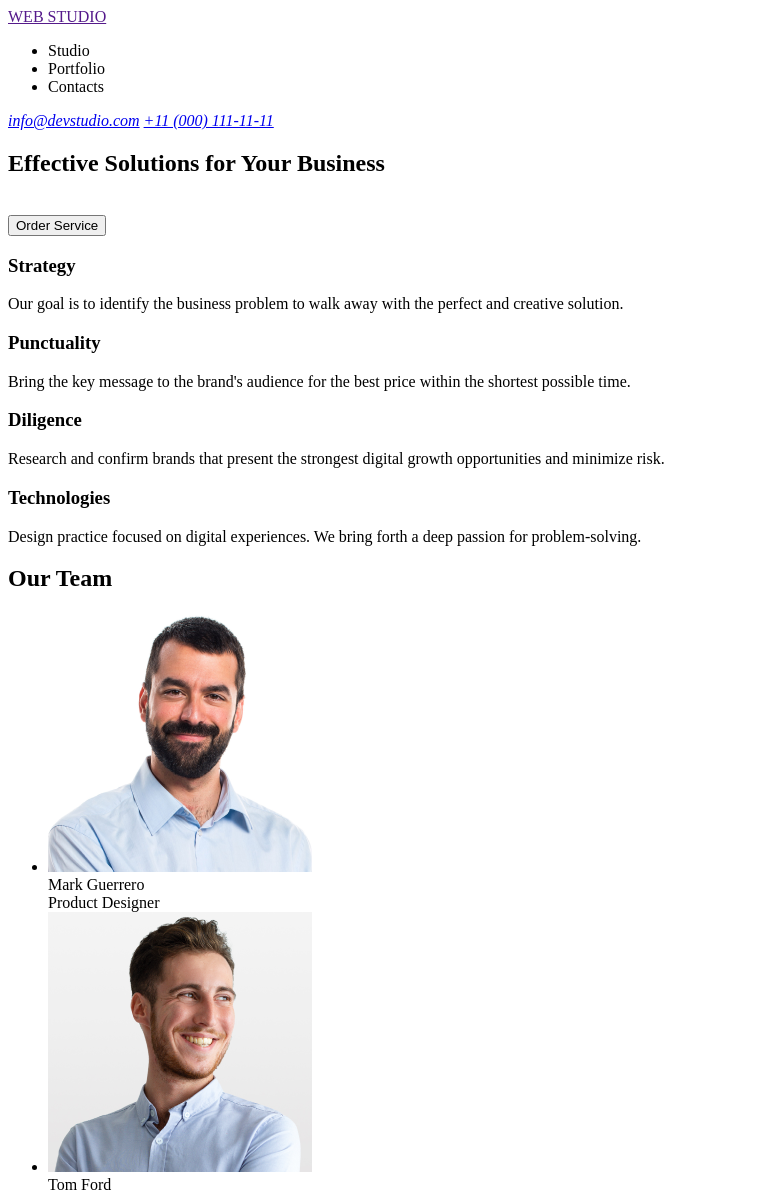
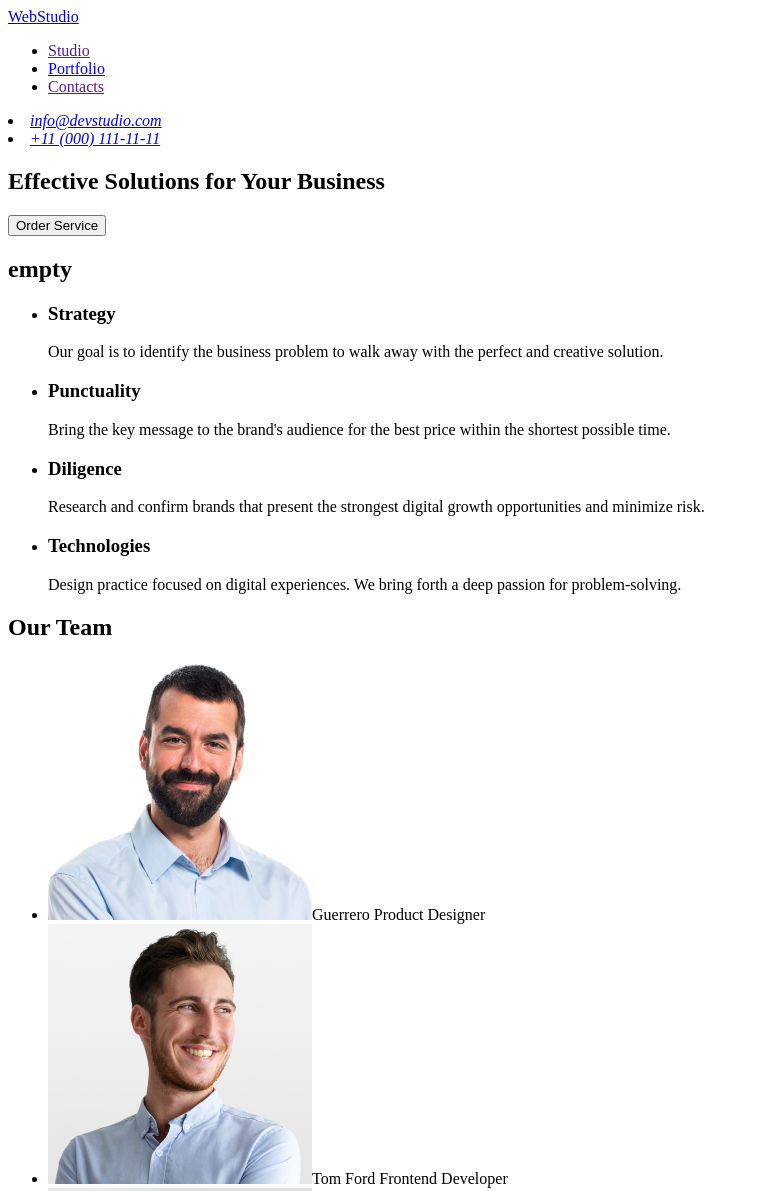
Before and after one commit to dkoleksandr/goit-markup-hw-01, a plain HTML site: page index.html in a window 1280 px wide. Shown: the top 1191 px of the page, without its empty margins (0-759 px from the left). Drawn offline with Linux system fonts and the light colour scheme.

Commit message:
fix after review

```diff
--- a/index.html
+++ b/index.html
@@ -1,61 +1,105 @@
 <!DOCTYPE html>
 <html lang="en">
   <head>
-    <meta charset="UTF-8">
-    <meta name="viewport" content="width=device-width, initial-scale=1.0">
+    <meta charset="UTF-8" />
+    <meta name="viewport" content="width=device-width, initial-scale=1.0" />
     <title>Main page</title>
   </head>
   <body>
     <header>
-        <a href="">WEB STUDIO</a>
       <nav>
+        <a href="./index.html">WebStudio</a>
         <ul>
-                <li>Studio</li>
-                <li>Portfolio</li>
-                <li>Contacts</li>
+          <li><a href="">Studio</a></li>
+          <li><a href="=">Portfolio</a></li>
+          <li><a href="">Contacts</a></li>
         </ul>
       </nav>
       <address>
-            <a href="mailto:info@devstudio.com">info@devstudio.com</a>
-            <a href="tel:+110001111111">+11 (000) 111-11-11</a>
+        <li><a href="mailto:info@devstudio.com">info@devstudio.com</a></li>
+        <li><a href="tel:+110001111111">+11 (000) 111-11-11</a></li>
       </address>
     </header>
 
     <main>
       <section>
         <h1>Effective Solutions for Your Business</h1>
-            <br>
-
-            <button>Order Service</button>
+        <button type="button">Order Service</button>
       </section>
       <section>
-            <h3>Strategy</h3>
-            <p>Our goal is to identify the business problem to walk away with the perfect and creative solution.</p>
-
-            <h3>Punctuality</h3>
-            <p>Bring the key message to the brand's audience for the best price within the shortest possible time.</p>
-
-            <h3>Diligence</h3>
-            <p>Research and confirm brands that present the strongest digital growth opportunities and minimize risk.</p>
-
-            <h3>Technologies</h3>
-            <p>Design practice focused on digital experiences. We bring forth a deep passion for problem-solving.</p>
+        <h2>empty</h2>
+        <ul>
+          <li
+            ><h3>Strategy</h3>
+            <p
+              >Our goal is to identify the business problem to walk away with
+              the perfect and creative solution.</p
+            ></li
+          >
+          <li
+            ><h3>Punctuality</h3>
+            <p
+              >Bring the key message to the brand's audience for the best price
+              within the shortest possible time.</p
+            ></li
+          >
+          <li
+            ><h3>Diligence</h3>
+            <p
+              >Research and confirm brands that present the strongest digital
+              growth opportunities and minimize risk.</p
+            ></li
+          >
+          <li
+            ><h3>Technologies</h3>
+            <p
+              >Design practice focused on digital experiences. We bring forth a
+              deep passion for problem-solving.</p
+            ></li
+          >
+        </ul>
       </section>
       <section>
         <h2>Our Team</h2>
         <ul>
-                <li><img src="./images/our-team/img-1.png" alt="Mark Guerrero"><br>Mark Guerrero <br>Product Designer</li>
-                <li><img src="./images/our-team/img-2.png" alt="Tom Ford"><br>Tom Ford <br>Frontend Developer</li>
-                <li><img src="./images/our-team/img-3.png" alt="Camila Garcia"><br>Camila Garcia <br>Marketing</li>
-                <li><img src="./images/our-team/img-4.png" alt="Daniel Wilson"><br>Daniel Wilson <br>UI Designer</li>
+          <li
+            ><img
+              src="./images/our-team/img-1.jpg"
+              alt="Mark Guerrero"
+              width="264"
+            />Guerrero Product Designer</li
+          >
+          <li
+            ><img
+              src="./images/our-team/img-2.jpg"
+              alt="Tom Ford"
+              width="264"
+            />Tom Ford Frontend Developer</li
+          >
+          <li
+            ><img
+              src="./images/our-team/img-3.jpg"
+              alt="Camila Garcia"
+              width="264"
+            />Camila Garcia Marketing</li
+          >
+          <li
+            ><img
+              src="./images/our-team/img-4.jpg"
+              alt="Daniel Wilson"
+              width="264"
+            />Daniel Wilson UI Designer</li
+          >
         </ul>
       </section>
     </main>
 
     <footer>
       <p>Web Studio</p>
-        <br>
-        <p>Increase the flow of customers and sales for your business with digital marketing & growth solutions.</p>
+      <p
+        >Increase the flow of customers and sales for your business with digital
+        marketing & growth solutions.</p
+      >
     </footer>
   </body>
 </html>
```
Also changed, not shown: images/our-team/img-1.jpg (renamed from images/our-team/img-1.png), images/our-team/img-2.jpg (renamed from images/our-team/img-2.png), images/our-team/img-3.jpg (renamed from images/our-team/img-3.png), images/our-team/img-4.jpg (renamed from images/our-team/img-4.png), 2 other files. Lines whose indentation alone changed are shown as unchanged.
